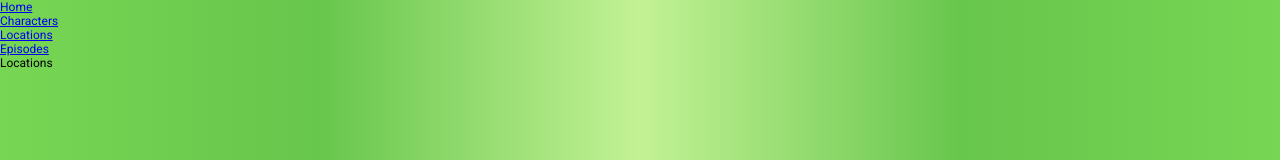
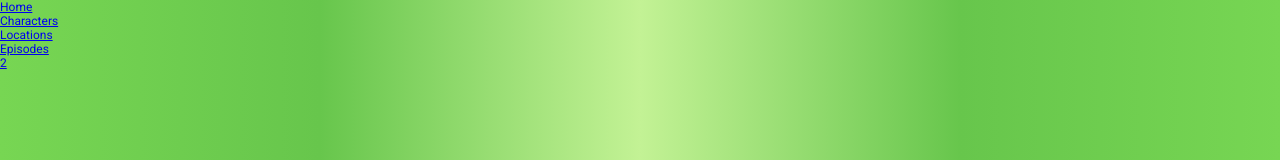
Before and after one commit to TRM-WCSLisbon/ricky_morty_react_app, a React (Create React App) app: page /locations in a window 1280 px wide. Shown: the top 160 px of the page. Built offline with nearby package versions, Linux system fonts and the light colour scheme.

Commit message:
data took from API visible on our webpage

```diff
--- a/package.json
+++ b/package.json
@@ -7,6 +7,7 @@
     "@testing-library/react": "^11.1.0",
     "@testing-library/user-event": "^12.1.10",
     "axios": "^0.21.0",
+    "query-string": "^6.13.7",
     "react": "^17.0.1",
     "react-dom": "^17.0.1",
     "react-router-dom": "^5.2.0",
--- a/src/components/API.js
+++ b/src/components/API.js
@@ -1,7 +1,7 @@
-import axios from 'axios';
+import axios from "axios";
 
-const api = axios.create({
-  baseURL: 'https://rickandmortyapi.com/api/',
+const API = axios.create({
+  baseURL: "https://rickandmortyapi.com/api/",
 });
 
-export default api;
+export default API;
--- a/src/components/Locations/Locations.js
+++ b/src/components/Locations/Locations.js
@@ -1,8 +1,11 @@
-import React from 'react';
+import React from "react";
+import LocationsList from "./LocationsList";
 
 function Locations() {
   return (
-    <p>Locations</p>
+    <div>
+      <LocationsList />
+    </div>
   );
 }
 
--- a/src/components/Locations/LocationsDetails.js
+++ b/src/components/Locations/LocationsDetails.js
@@ -0,0 +1,11 @@
+import React from "react";
+
+function LocationsDetails(props) {
+  return (
+    <div>
+      <h1>{props.name}</h1>
+    </div>
+  );
+}
+
+export default LocationsDetails;
--- a/src/components/Locations/LocationsList.js
+++ b/src/components/Locations/LocationsList.js
@@ -0,0 +1,51 @@
+import React from "react";
+import API from "../API";
+import { Link, withRouter } from "react-router-dom";
+import querystring from "query-string";
+import LocationsDetails from "./LocationsDetails";
+
+class LocationsList extends React.Component {
+  constructor(props) {
+    super(props);
+    this.state = {
+      locations: [],
+      page: 1,
+    };
+    this.getLocations = this.getLocations.bind(this);
+  }
+  componentDidMount() {
+    const currentPage = Number(
+      querystring.parse(this.props.location.search).page
+    );
+
+    console.log(currentPage);
+    console.log(this.props);
+    // console.log(location.search);
+    // this.getLocations();
+  }
+
+  getLocations() {
+    // console.log("Hello world on getLocations");
+    API.get(`/location?page=1`).then(
+      //(`/location?page=`)
+      (response) => this.setState({ locations: response.data.results })
+      // console.log(response.data.results)
+    );
+  }
+
+  render() {
+    return (
+      <div>
+        {this.state.locations.map((location) => (
+          <LocationsDetails {...location} key={location.id} />
+        ))}
+
+        <Link to="/location?page=2">2</Link>
+
+        {/* {console.log("Hello world on render")} */}
+      </div>
+    );
+  }
+}
+
+export default withRouter(LocationsList);
```
Also changed, not shown: src/components/Main.js (+6 -6 lines), 1 other file (tests, documents, lock files or other folders).
